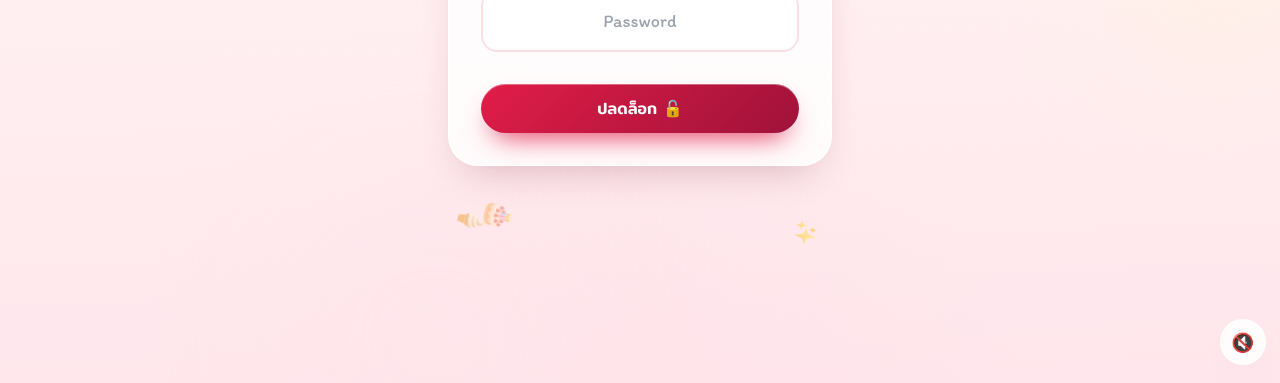
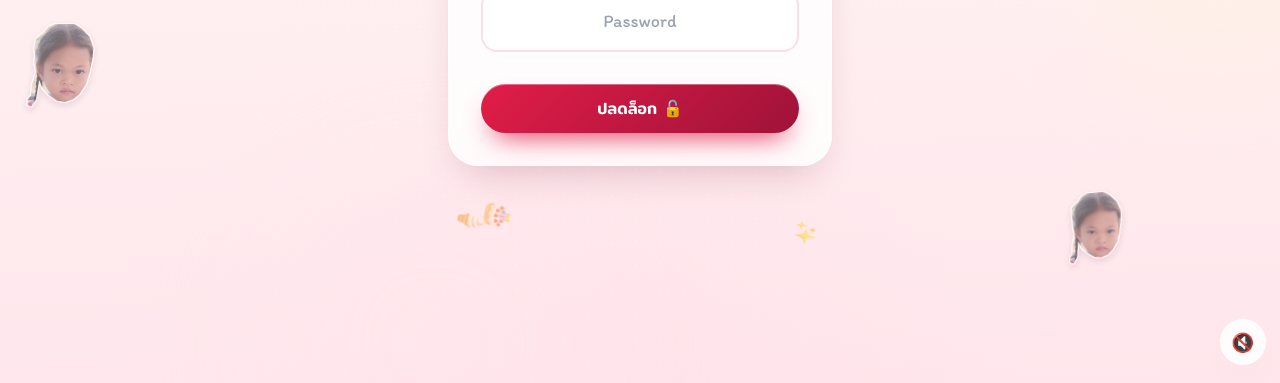
Before and after one commit to prakitthat-jir/HBD-To-Mel, a website: page index.html in a window 1280 px wide. Shown: the part 417-800 px from the top of the page. Drawn offline with nearby package versions, Linux system fonts and the light colour scheme.

Commit message:
Set photo link preview and add original-photo floating face stickers

```diff
--- a/assets/ui.css
+++ b/assets/ui.css
@@ -6,6 +6,22 @@
 #toolbar-options{display:contents}
 #toolbar-options span,#btn-tools{display:none}
 #toolbar:not(.show) #toolbar-options{display:none}
+
+/* Scrapbook heads sit behind the cards and never intercept touches or focus. */
+.screen{position:relative;isolation:isolate}
+.screen>.wrap{position:relative;z-index:1}
+.face-float-layer{position:fixed;inset:0;overflow:hidden;z-index:0;pointer-events:none}
+.face-floater{position:absolute;left:2%;top:0;width:72px;opacity:.65;animation:face-float 29s linear infinite;animation-delay:-7s}
+.face-floater:nth-child(2){left:auto;right:2%;width:64px;animation-duration:34s;animation-delay:-23s}
+.face-floater:nth-child(3){left:12%;width:54px;animation-duration:38s;animation-delay:-16s}
+.face-floater:nth-child(4){left:auto;right:12%;width:60px;animation-duration:32s;animation-delay:-3s}
+.face-cutout{position:relative;display:block;width:100%;aspect-ratio:500/580;filter:drop-shadow(1px 0 #fff) drop-shadow(-1px 0 #fff) drop-shadow(0 1px #fff) drop-shadow(0 -1px #fff) drop-shadow(0 3px 3px #64324a33)}
+.face-cutout img{position:absolute;max-width:none;width:225%;height:auto;left:-56%;top:0;
+  clip-path:polygon(43% 0,55% 0,59% 3%,64% 9%,66.5% 17%,66% 25%,64% 35%,62% 43%,58% 50%,54% 54%,49% 56%,44% 55%,39% 51%,35% 46%,33% 40%,32% 47%,31% 54%,28% 59%,25.5% 58%,26% 54%,28% 51%,28.5% 44%,30% 38%,31% 34%,30% 28%,30.5% 23%,30% 17%,31% 11%,36% 6%,39% 2%);
+}
+@keyframes face-float{from{transform:translateY(110vh) rotate(-14deg)}to{transform:translateY(-140px) rotate(18deg)}}
+@media(max-width:600px){.face-floater{width:48px;left:-12px}.face-floater:nth-child(2){right:-12px;width:46px}.face-floater:nth-child(3){left:-12px;width:40px}.face-floater:nth-child(4){display:none}}
+@media(prefers-reduced-motion:reduce){.face-float-layer{display:none}}
 
 @media(max-width:1200px){
   html,body{overflow-x:clip}
--- a/assets/ui.js
+++ b/assets/ui.js
@@ -1,4 +1,22 @@
 (() => {
+  // Display the original photograph through a head-shaped CSS cutout: no redrawn face.
+  document.querySelectorAll('.screen').forEach(screen => {
+    const layer = document.createElement('div');
+    layer.className = 'face-float-layer';
+    layer.setAttribute('aria-hidden', 'true');
+    for (let i = 0; i < 4; i++) {
+      const sticker = document.createElement('span');
+      sticker.className = 'face-floater';
+      sticker.style.setProperty('--slot', i);
+      const crop = document.createElement('span');
+      crop.className = 'face-cutout';
+      const photo = document.createElement('img');
+      photo.src = 'assets/share-mel.jpg';photo.alt = '';photo.draggable = false;
+      photo.width = 1125;photo.height = 968;
+      crop.append(photo);sticker.append(crop);layer.append(sticker);
+    }
+    screen.prepend(layer);
+  });
   const toolbar = document.getElementById('toolbar');
   const toggle = document.getElementById('btn-tools');
   function close(restoreFocus = false) {
--- a/index.html
+++ b/index.html
@@ -21,6 +21,21 @@
 <meta name="theme-color" content="#e11d48" />
 <meta name="referrer" content="strict-origin-when-cross-origin" />
 <title>Happy Birthday Mel 🎂</title>
+<!-- Explicit share metadata prevents chat previews from using dialog/button text. -->
+<meta name="description" content="&#8203;" />
+<meta property="og:type" content="website" />
+<meta property="og:title" content="Happy Birthday Mel 🎂" />
+<meta property="og:description" content="&#8203;" />
+<meta property="og:url" content="https://prakitthat-jir.github.io/HBD-To-Mel/" />
+<meta property="og:image" content="https://prakitthat-jir.github.io/HBD-To-Mel/assets/share-mel.jpg?v=20260918" />
+<meta property="og:image:type" content="image/jpeg" />
+<meta property="og:image:width" content="1125" />
+<meta property="og:image:height" content="968" />
+<meta property="og:image:alt" content="รูปเมลในวัยเด็ก" />
+<meta name="twitter:card" content="summary_large_image" />
+<meta name="twitter:title" content="Happy Birthday Mel 🎂" />
+<meta name="twitter:description" content="&#8203;" />
+<meta name="twitter:image" content="https://prakitthat-jir.github.io/HBD-To-Mel/assets/share-mel.jpg?v=20260918" />
 
 <script src="https://cdn.tailwindcss.com"></script>
 <link rel="preconnect" href="https://fonts.googleapis.com" />
@@ -559,7 +574,7 @@ body.lights-off .topper-sign{ box-shadow: 0 4px 10px rgba(0,0,0,.4), 0 0 22px rg
 </style>
 <link rel="stylesheet" href="assets/memories.css?v=20260918-ui" />
 <link rel="stylesheet" href="assets/cake-show.css?v=20260918-show" />
-<link rel="stylesheet" href="assets/ui.css?v=20260918-show" />
+<link rel="stylesheet" href="assets/ui.css?v=20260918-stickers" />
 </head>
 <body class="antialiased">
 
@@ -2090,7 +2105,7 @@ Happy 25th birthday, P'Mel.`;
 </dialog>
 <script src="assets/memories.js?v=20260916-natural-frames"></script>
 <script src="assets/music.js?v=20260918-fade"></script>
-<script src="assets/ui.js?v=20260918-show"></script>
+<script src="assets/ui.js?v=20260918-stickers"></script>
 <script src="assets/cake-loader.js?v=20260918-show"></script>
 </body>
 </html>
```
Also changed, not shown: tests/review.cjs (+19 -0 lines), README.md, assets/share-mel.jpg (added).
